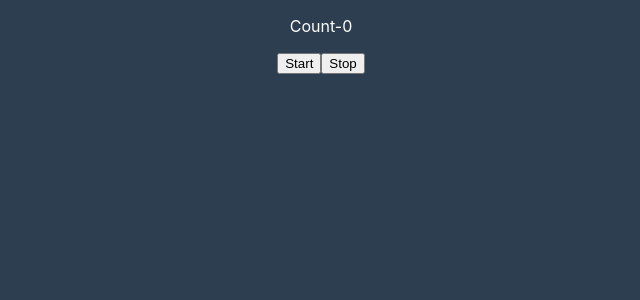
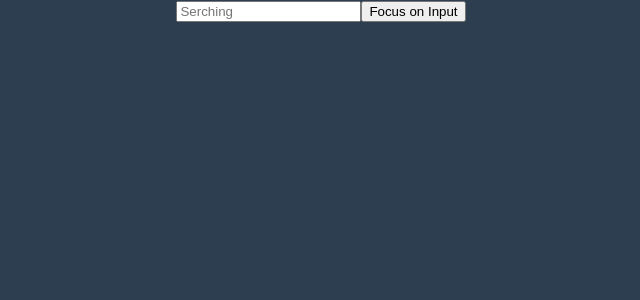
Before and after one commit to AnshumanPanigrahy/React_Learnign, a React (Create React App) app: page / in a window 1280 px wide. Shown: the top 300 px of the page, without its empty margins (319-959 px from the left). Built offline with nearby package versions, Linux system fonts and the light colour scheme.

Commit message:
useRef DOM  manipulation Commit

```diff
--- a/src/App.js
+++ b/src/App.js
@@ -1,28 +1,30 @@
 import './App.css';
-import {useState,useRef} from 'react'
+import {useRef,forwardRef} from 'react'
 
+
+const MyBtn=forwardRef(
+    (props,ref)=>{
+    console.log(props)
+    return (
+        <input ref={ref} placeholder='Serching'/>
+    );
+})
 
 
 function App() {
-    const [count, setCount] = useState(0);
-    const timerRef = useRef("Anshuman");
-    // eslint-disable-next-line no-unused-vars
 
-    const onStartClick=()=>{
-            timerRef.current=setInterval(()=>{
-                setCount(count => count + 1)
-            },100)
-        console.log({timerRef})
+    const inputRef = useRef(0);
+
+    const onFocusClick = () => {
+        if(inputRef.current){
+            inputRef.current.focus();
+        }
     }
-     const onStopClick=()=>{
-        clearInterval(timerRef.current)
-         console.log({timerRef})
-     }
+
     return (
     <>
-      <p>Count-{count}</p>
-        <button onClick={onStartClick}>Start</button>
-        <button onClick={onStopClick}>Stop</button>
+        <MyBtn placeholder="Searching Something" ref={inputRef}/>
+        <button onClick={onFocusClick}>Focus on Input</button>
     </>
   );
 }
```
